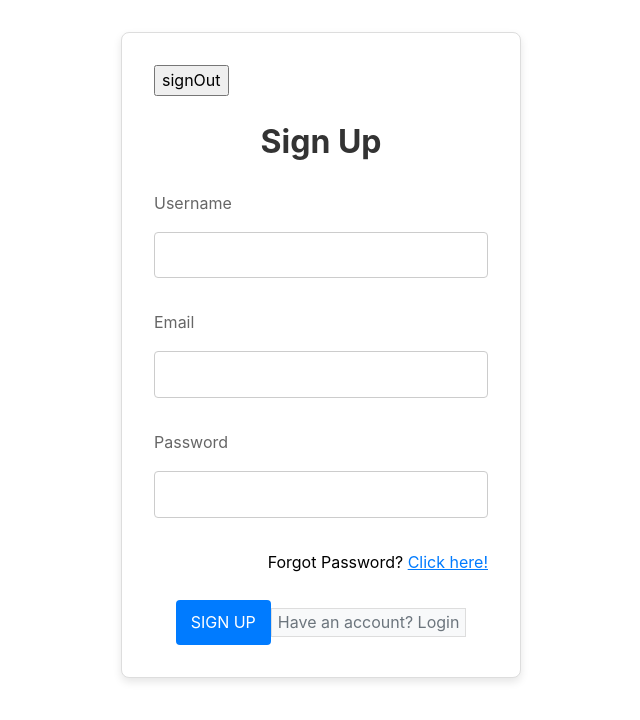
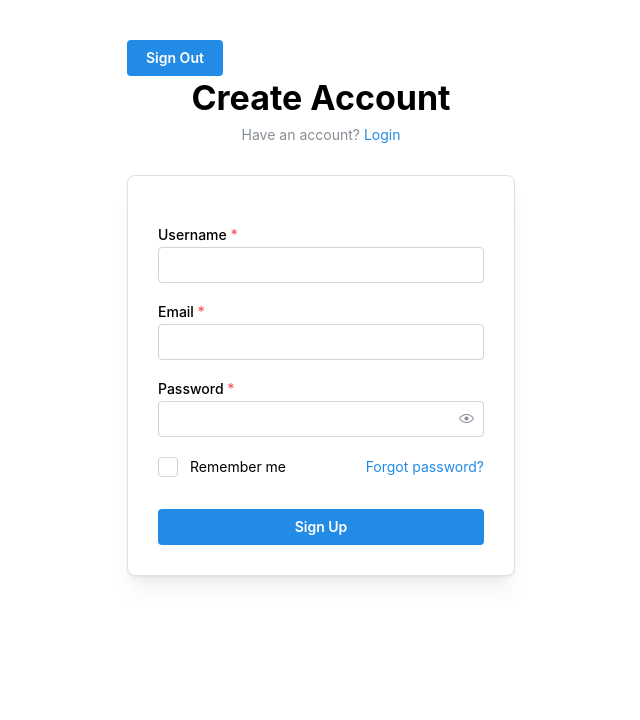
Before and after one commit to phergul/SE-Project-Frontend, a React (Vite) app: page /login in a window 1280 px wide. Shown: the top 720 px of the page, without its empty margins (319-959 px from the left). Built offline with nearby package versions, Linux system fonts and the light colour scheme.

Commit message:
UI update - Login/Signup Pages + Add Task Menu

```diff
--- a/package.json
+++ b/package.json
@@ -16,6 +16,7 @@
     "@mantine/hooks": "^7.5.2",
     "@mantine/next": "^6.0.21",
     "@mantine/styles": "^6.0.21",
+    "@tabler/icons-react": "^2.47.0",
     "@tailwindcss/forms": "^0.5.7",
     "date-fns": "^3.3.1",
     "dayjs": "^1.11.10",
--- a/src/Components/LogninSignup.jsx
+++ b/src/Components/LogninSignup.jsx
@@ -3,6 +3,10 @@ import { useNavigate } from "react-router-dom";
 import "../LoginSignup.css";
 import "../routes/ForgotPassword";
 import { signUP, signIN, signOUT } from "../scripts/auth";
+import {
+  TextInput, PasswordInput, Checkbox, Anchor,
+  Paper, Title, Text, Container, Group, Button,
+} from '@mantine/core';
 
 const LoginSignup = () => {
   const navigate = useNavigate();
@@ -14,8 +18,8 @@ const LoginSignup = () => {
   });
 
   const handleChange = (e) => {
-    const { name, value } = e.target;
-    setFormData({ ...formData, [name]: value });
+    const {name, value} = e.target;
+    setFormData({...formData, [name]: value});
   };
 
   const handleSubmit = async (e) => {
@@ -49,14 +53,81 @@ const LoginSignup = () => {
   };
 
   return (
+      /* Updated Login/Signup Page */
+      <Container size={420} my={40}>
+        <Button onClick={signOUT}>Sign Out</Button>
+        <Title ta="center" className={LoginSignup.title}>
+          {isLoginView ? "Login" : "Create Account"}
+        </Title>
+        <Text c="dimmed" size="sm" ta="center" mt={5}>
+          {isLoginView ? "Do not have an account yet? " : "Have an account? "}
+          <Anchor size="sm" component="button" onClick={toggleView}>
+            {isLoginView ? "Create account " : "Login"}
+          </Anchor>
+        </Text>
+
+        <Paper withBorder shadow="md" p={30} mt={30} radius="md">
+          <form onSubmit={handleSubmit}>
+            {!isLoginView && (
+                <TextInput
+                    label="Username"
+                    name="username"
+                    id="Username"
+                    value={formData.username}
+                    onChange={handleChange}
+                    required
+                    mt="md"
+                />)}
+
+            <TextInput
+                label="Email"
+                name="email"
+                id="email"
+                value={formData.email}
+                onChange={handleChange}
+                required
+                mt="md"
+            />
+
+            <PasswordInput
+                label="Password"
+                name="password"
+                id="password"
+                value={formData.password}
+                onChange={handleChange}
+                required
+                mt="md"
+            />
+
+            <Group justify="space-between" mt="lg">
+              <Checkbox label="Remember me"/>
+              <Anchor component="button" type="button" size="sm" onClick={handleForgotPassword}>
+                Forgot password?
+              </Anchor>
+            </Group>
+
+
+            <Button fullWidth mt="xl" type="submit">
+              {isLoginView ? "Sign in" : "Sign Up"}
+            </Button>
+
+          </form>
+        </Paper>
+
+      </Container>
+  );
+}
+export default LoginSignup;
+
+/* Old Code***
     <div className="login-signup-box">
       <button onClick={signOUT}>signOut</button>
       <h1 className="login-signup-header">
         {isLoginView ? "Login" : "Sign Up"}
       </h1>
       <form onSubmit={handleSubmit}>
-        {/* Include username only if it's sign-up view */}
-        {!isLoginView && (
+        {/* Include username only if it's sign-up view */
+  /*      {!isLoginView && (
           <div className="inputs">
             <label htmlFor="username">Username</label>
             <input
@@ -100,14 +171,12 @@ const LoginSignup = () => {
           <button type="submit" className="submit">
             {isLoginView ? "Login" : "Sign Up"}
           </button>
-          {/* Toggle between views */}
-          <button type="button" onClick={toggleView} className="toggle-view">
+          {/* Toggle between views */
+ /*         <button type="button" onClick={toggleView} className="toggle-view">
             {isLoginView ? "Create an account" : "Have an account? Login"}
           </button>
         </div>
       </form>
     </div>
   );
-};
-
-export default LoginSignup;
+};*/
--- a/src/LoginSignup.css
+++ b/src/LoginSignup.css
@@ -1,5 +1,32 @@
-/* LoginSignup.css */
+/* New LoginSignup.css */
+.title {
+  font-size: 26rem;
+  font-weight: 900;
+  font-family:
+          Greycliff CF,
+          var(--mantine-font-family);
+}
 
+.controls {
+  @media (max-width: 768px) {
+    flex-direction: column-reverse;
+  }
+}
+
+.control {
+  @media (max-width: 768px) {
+    width: 100%;
+    text-align: center;
+  }
+}
+
+.title {
+  font-family:
+          Greycliff CF,
+          var(--mantine-font-family);
+  font-weight: 900;
+}
+/**
 .login-signup-box {
   max-width: 400px;
   margin: 2rem auto;
@@ -19,7 +46,24 @@
 .inputs {
   margin-bottom: 1rem;
 }
+input[type="text"],
+input[type="email"],
+input[type="password"] {
+  width: 100%;
+  padding: 10px;
+  margin-top: 0.5rem;
+  margin-bottom: 1rem;
+  border: 1px solid #ccc
+  border-radius: 4px;
+  box-sizing: border-box;
+}
 
+input[type="text"]:focus,
+input[type="email"]:focus,
+input[type="password"]:focus {
+  border-color: #007bff;
+  outline: none;
+}
 input[type="text"],
 input[type="email"],
 input[type="password"] {
@@ -75,7 +119,13 @@ label {
   background-color: #0056b3;
 }
 
-/* Add any media queries below to make the form responsive */
+
+/* New Login/Sign-up page */
+
+
+
+
+/* Add any media queries below to make the form responsive *//*
 @media (max-width: 768px) {
   .login-signup-box {
     margin: 1rem;
@@ -90,18 +140,18 @@ label {
 
 .toggle-view {
   background-color: #f8f9fa; /* Light gray background */
-  color: #6c757d; /* Dark gray text */
-  border: 1px solid #ddd; /* Slight border to emphasize the button */
-  margin-top: 10px; /* Spacing from the submit button */
-}
+/*  color: #6c757d; /* Dark gray text */
+/*  border: 1px solid #ddd; /* Slight border to emphasize the button */
+/*  margin-top: 10px; /* Spacing from the submit button */
+/*}
 
 .toggle-view:hover {
   background-color: #e2e6ea; /* Darken background on hover */
-  border-color: #dae0e5; /* Darken border on hover */
-}
+ /* border-color: #dae0e5; /* Darken border on hover */
+/*}
 
 /* ForgotPassword.css */
-
+/*
 .forgot-password-page {
   max-width: 400px;
   margin: 20px auto;
@@ -138,3 +188,5 @@ label {
 .forgot-password-page button:hover {
   background-color: #0056b3;
 }
+
+ */
--- a/src/routes/ForgotPassword.jsx
+++ b/src/routes/ForgotPassword.jsx
@@ -4,6 +4,9 @@ import '../LoginSignup.css'
 import { useNavigate } from 'react-router-dom';
 import '../routes/login';
 import '../LoginSignup.css';
+import {Anchor, Box, Button, Center, Container, Group, Paper, rem, TextInput, Text, Title} from "@mantine/core";
+import { IconArrowLeft } from '@tabler/icons-react';
+import LoginSignup from "../Components/LogninSignup.jsx";
 
 
 const ForgotPassword = () => {
@@ -28,7 +31,39 @@ const ForgotPassword = () => {
   }
 
   return (
-    <div className="forgot-password-page">
+
+          <Container size={460} my={30}>
+            <Title className={LoginSignup.title} ta="center">
+              Forgot your password?
+            </Title>
+            <Text c="dimmed" fz="sm" ta="center">
+              Enter your email to get a reset link
+            </Text>
+
+            <Paper withBorder shadow="md" p={30} radius="md" mt="xl">
+              <TextInput
+                  label="Your email"
+                  type="email"
+                  id="account-email"
+                  value={email}
+                  onChange={(e) => setEmail(e.target.value)}
+                  placeholder="john@email.com"
+                  required
+              />
+
+              <Group justify="space-between" mt="lg" className={LoginSignup.controls}>
+                <Anchor c="dimmed" size="sm" className={LoginSignup.control}>
+                  <Center inline>
+                    <IconArrowLeft style={{ width: rem(12), height: rem(12) }} stroke={1.5} type="back" onClick={handleBackButton} />
+                    <Box ml={5} onClick={handleBackButton}>Back to the login page</Box>
+                  </Center>
+                </Anchor>
+                <Button className={LoginSignup.control}>Reset password</Button>
+              </Group>
+            </Paper>
+          </Container>
+
+/*    <div className="forgot-password-page">
       <h2>Reset Password</h2>
       <form onSubmit={handleSubmit}>
         <label htmlFor="account-email">Enter account email:</label>
@@ -42,7 +77,7 @@ const ForgotPassword = () => {
         <button type="submit" onClick={emailSent}>Submit</button>
         <button type="back" onClick={handleBackButton}>Back</button>
       </form>
-    </div>
+    </div>*/
   );
 };
 
--- a/src/routes/navBar.jsx
+++ b/src/routes/navBar.jsx
@@ -8,11 +8,12 @@ import {
   Group,
   Text,
   Modal,
-  Menu,
+  Menu, Paper, TextInput,
 } from "@mantine/core";
 import { useDisclosure } from "@mantine/hooks";
 import { Link } from "react-router-dom";
 import { GiBrain } from "react-icons/gi";
+import { IoMdArrowDropright } from "react-icons/io";
 import { useState } from "react";
 import PropTypes from "prop-types";
 import { addTaskToFirestore, searchForTask } from "../scripts/task";
@@ -128,17 +129,15 @@ const Navbar = ({ onAddTask }) => {
             <Modal
               opened={opened}
               onClose={close}
-              size="70%"
-              title="addingTask"
+              size="xl"
+              title={<Text fw={'700'}>Add Your Task Details</Text>}
               centered
             >
               {
-                <div className="sidebar">
+                <Paper className="sidebar">
                   <form onSubmit={handleAddClick}>
-                    <label htmlFor="event-task" type="text">
-                      Enter Task:
-                    </label>
-                    <input
+                    <TextInput
+                        label="Enter Task Name"
                         type="text"
                         id="event-name"
                         value={inputValue}
@@ -146,8 +145,9 @@ const Navbar = ({ onAddTask }) => {
                         required
                     />
 
-                    <label htmlFor="time">Time:</label>
-                    <input
+
+                    <TextInput
+                        label="Time"
                         type="time"
                         id="time"
                         value={time}
@@ -155,8 +155,8 @@ const Navbar = ({ onAddTask }) => {
                         required
                     />
 
-                    <label htmlFor="day">Day:</label>
-                    <input
+                    <TextInput
+                        label="Day"
                         type="date"
                         id="day"
                         value={date}
@@ -164,36 +164,44 @@ const Navbar = ({ onAddTask }) => {
                         required
                     />
 
-                    <Menu>
+
+                    <Menu position="right-start" withArrow arrowPosition={"center"}>
                       <Menu.Target>
-                        <Button>Priority</Button>
+                        <Button mt={'15'} variant="outline" size='xs' color="Grey" rightSection={<IoMdArrowDropright/>}>
+                          <Text size='sm' fw={'700'}>
+                            Priority
+                          </Text>
+                        </Button>
                       </Menu.Target>
 
                       <Menu.Dropdown>
                         <Menu.Item>
-                          <Button variant="filled" onClick={handleClickLow}>
-                            Low
+                          <Button variant="transparent" onClick={handleClickLow}>
+                            <Text fw={'700'} color="LightGreen">Low</Text>
                           </Button>
-                          ;
+
                         </Menu.Item>
                         <Menu.Item>
-                          <Button variant="filled" onClick={handleClickMedium}>
-                            Meduim
+                          <Button variant="transparent" onClick={handleClickMedium}>
+                            <Text fw={'700'} color="Orange">Medium</Text>
                           </Button>
-                          ;
+
                         </Menu.Item>
                         <Menu.Item>
-                          <Button variant="filled" onClick={handleClickHigh}>
-                            High
+                          <Button variant="transparent" onClick={handleClickHigh}>
+                            <Text fw={'700'} color="Red">High</Text>
                           </Button>
-                          ;
+
                         </Menu.Item>
                       </Menu.Dropdown>
                     </Menu>
 
-                    <button type="submit">Create Task</button>
+                    <Button type="submit" mt={'40'} fullWidth>
+                      Create Task
+                    </Button>
+
                   </form>
-                </div>
+                </Paper>
               }
             </Modal>
 
```
Also changed, not shown: src/Components/Calendar.jsx (+9 -7 lines), 1 other file (tests, documents, lock files or other folders). Lines whose indentation alone changed are shown as unchanged.
